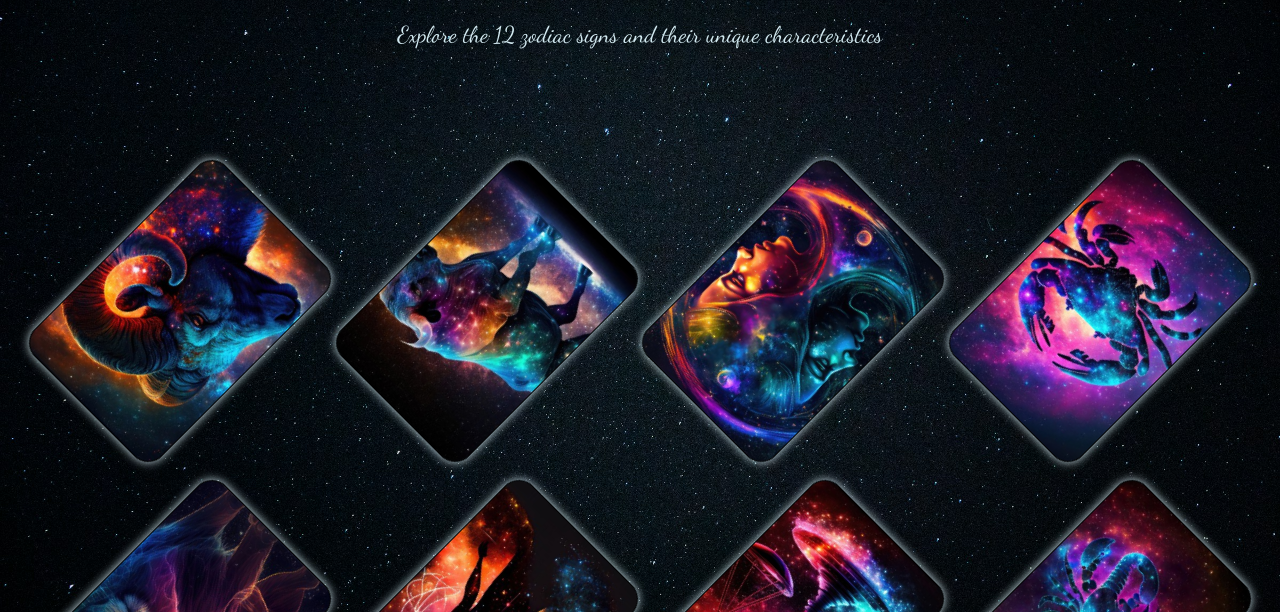
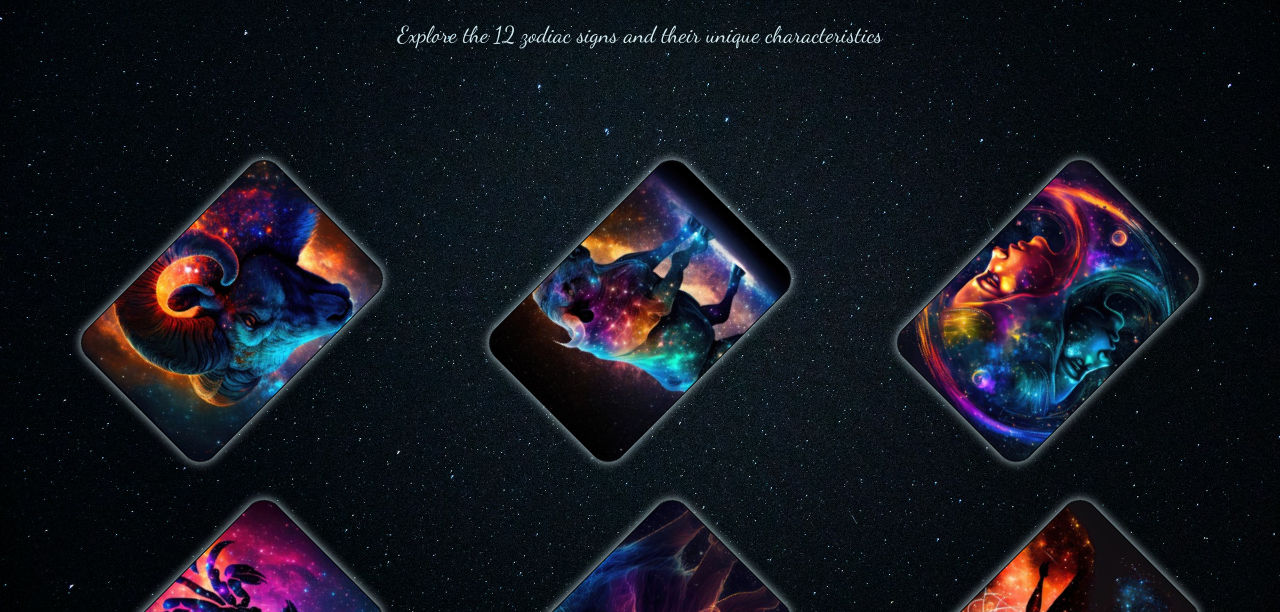
Before and after one commit to sheifg/card-flip-animation, a plain HTML site: page index.html in a window 1280 px wide. Shown: the part 119-731 px from the top of the page. Drawn offline with nearby package versions, Linux system fonts and the light colour scheme; a web font is replaced by a local one.

Commit message:
Update style

```diff
--- a/style.css
+++ b/style.css
@@ -36,8 +36,8 @@ header p {
     flex-wrap: wrap;
     margin: auto;
     /*To set a gap between the cards it is used the column-gap and row-gap*/
-    column-gap: 100px;
-    row-gap: 50px;
+    column-gap: 150px;
+    row-gap: 70px;
     font-family: "Playfair Display", serif;
 }
 
```
